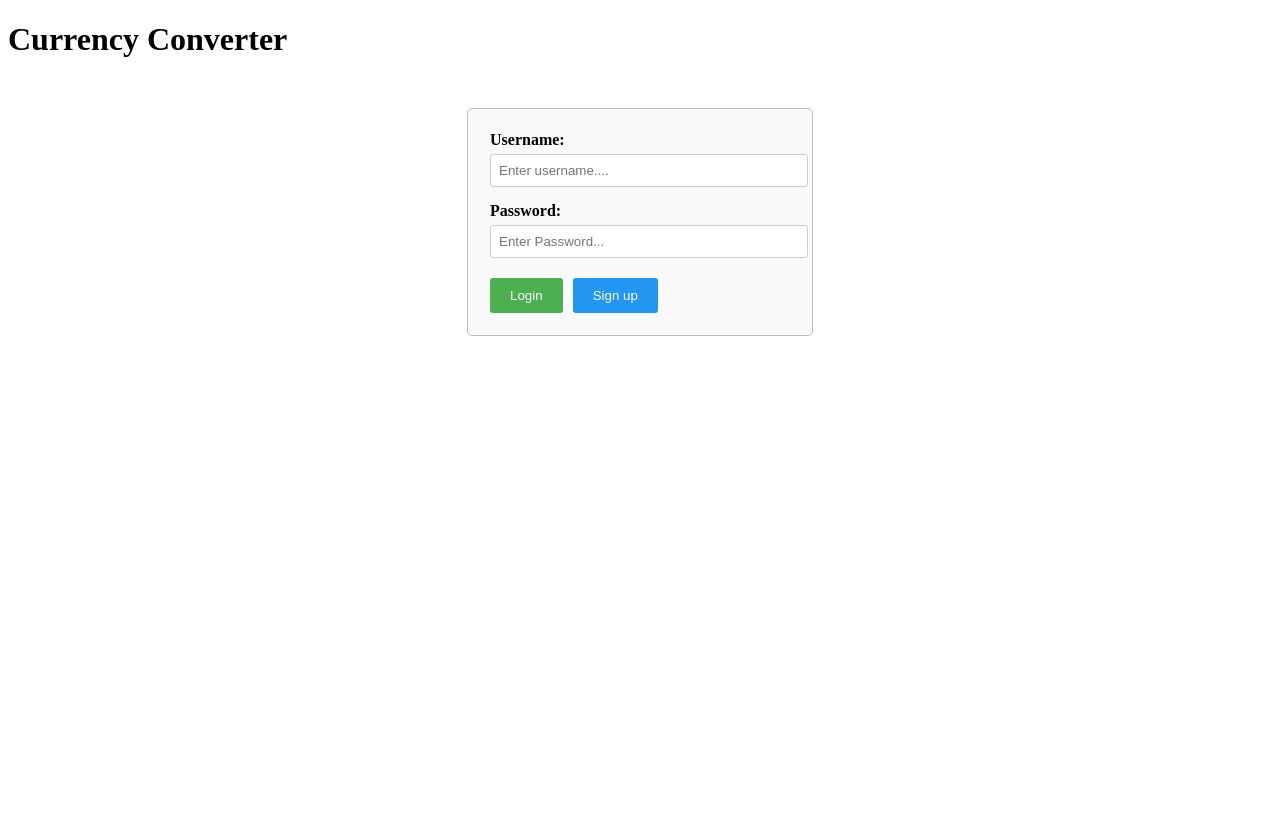
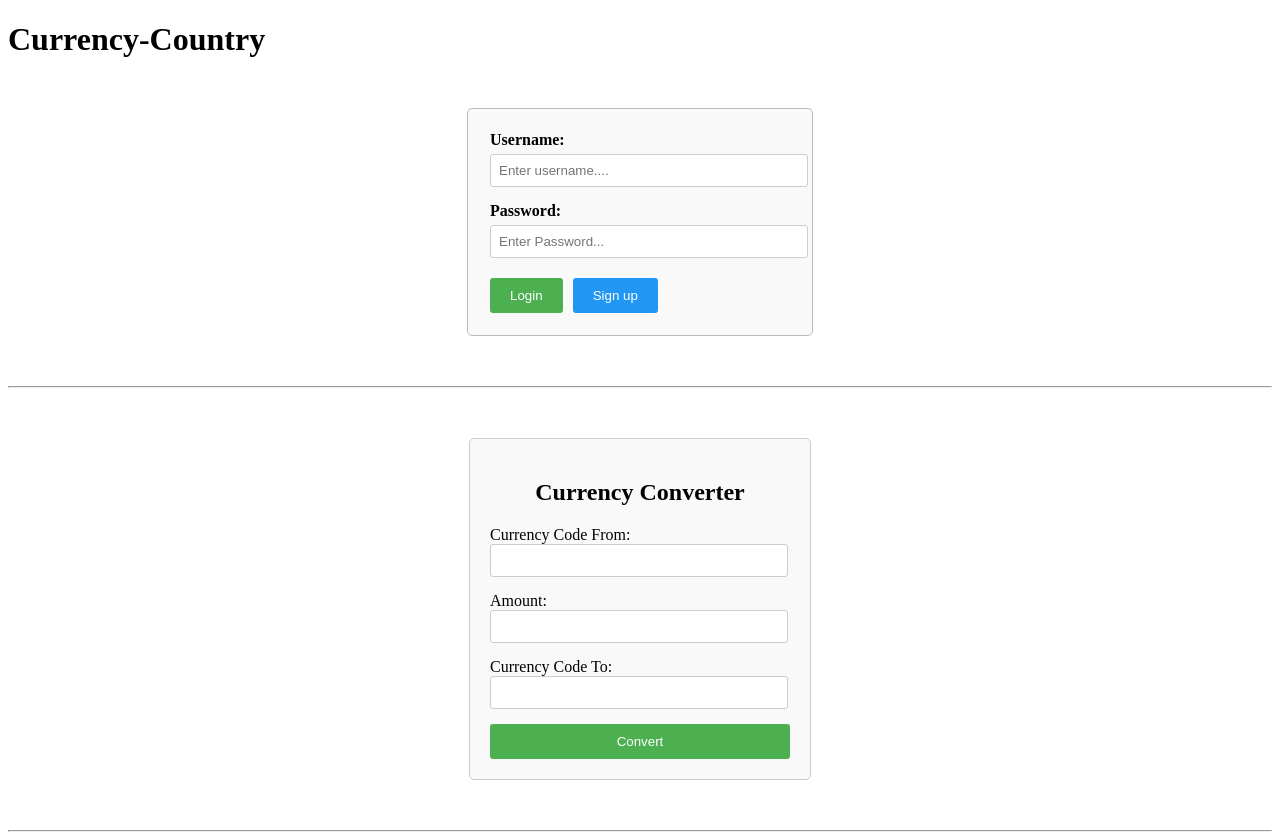
Before and after one commit to tazz111233/miniprojecttest, a React (Vite) app in the folder front-end/: page / in a window 1280 px wide. Before the commit the page ends 800 px from the top, so only its background shows below. Built offline with nearby package versions, Linux system fonts and the light colour scheme.

Commit message:
Conversion.jsx

```diff
--- a/front-end/src/components/App.jsx
+++ b/front-end/src/components/App.jsx
@@ -1,13 +1,16 @@
 import React from 'react';
 import '../index.css';
 import Login from './Login';
-
+import Conversion from './Conversion';
 
 function App() {
   return (
     <div>
-      <h1>Currency Converter</h1>
+      <h1>Currency-Country</h1>
       <Login />
+       <hr />
+      <Conversion/>
+      <hr />
     </div>
   );
 }
--- /dev/null
+++ b/front-end/src/components/Conversion.jsx
@@ -0,0 +1,34 @@
+import React from 'react';
+import '../index.css';
+
+function Conversion() {
+  return (
+    <div className="Conversion-container">
+      <h2 className="title">Currency Converter</h2>
+      <form>
+        <div className="form-field">
+          <label For="currency-from">Currency Code From:</label>
+          <input className="input-field"
+                 type="text"
+                 id="currency-from"  />
+        </div>
+        <div className="form-field">
+          <label For="amount">Amount:</label>
+          <input className="input-field"
+                 type="number"
+                 id="amount"  />
+        </div>
+        <div className="form-field">
+          <label For="currency-to">Currency Code To:</label>
+          <input className="input-field"
+                 type="text"
+                 id="currency-to"  />
+        </div>
+        <button className="convert-button"
+                 type="submit" >Convert</button>
+      </form>
+    </div>
+  );
+}
+
+export default Conversion;
--- a/front-end/src/components/Login.jsx
+++ b/front-end/src/components/Login.jsx
@@ -15,7 +15,7 @@ function Login() {
   };
 
   return (
-    <div className="container">
+    <div className="Login-container">
       <form onSubmit={handleLogin}>
         <label className="input-label">
           <span>Username:</span>
--- a/front-end/src/index.css
+++ b/front-end/src/index.css
@@ -1,5 +1,5 @@
 /* Login.css */
-.container {
+.Login-container {
   width: 300px;
   margin: 50px auto;
   padding: 22px;
@@ -56,3 +56,47 @@ input {
 .signup-button:hover {
   background-color: #1e87dc;
 }
+
+/* conversion.css */
+.Conversion-container {
+  width: 300px;
+  margin: 50px auto;
+  padding: 20px;
+  border: 1px solid #ccc;
+  border-radius: 5px;
+  background-color: #f9f9f9;
+}
+
+.title {
+  text-align: center;
+  margin-bottom: 20px;
+}
+
+.form-field {
+  margin-bottom: 15px;
+}
+
+.label {
+  font-weight: bold;
+}
+
+.input-field {
+  width: calc(100% - 20px);
+  padding: 8px;
+  border: 1px solid #ccc;
+  border-radius: 3px;
+}
+
+.convert-button {
+  width: 100%;
+  padding: 10px;
+  border: none;
+  border-radius: 3px;
+  cursor: pointer;
+  background-color: #4CAF50;
+  color: white;
+}
+
+.convert-button:hover {
+  background-color: #45a049;
+}
```
